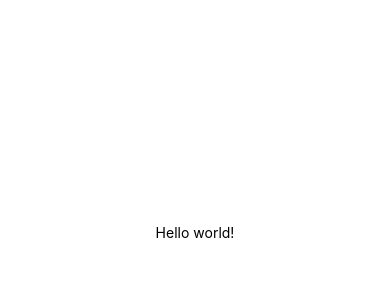
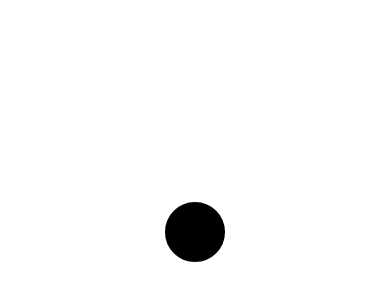
Before and after one commit to byio/swipe-rn, a React Native app: screen / in a window 390 px wide. Shown: the part 190-490 px from the top of the page. Built offline with nearby package versions, Linux system fonts and the light colour scheme.

Commit message:
render Ball component in App.js

```diff
--- a/App.js
+++ b/App.js
@@ -1,11 +1,13 @@
 import React from 'react';
 import { StyleSheet, Text, View } from 'react-native';
+
+import Ball from './src/components/Ball';
 
 export default class App extends React.Component {
   render() {
     return (
       <View style={styles.container}>
-        <Text>Hello world!</Text>
+        <Ball />
       </View>
     );
   }
```
